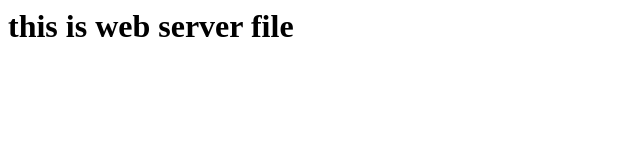
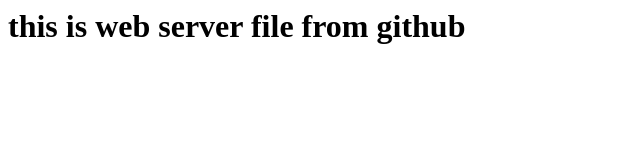
Before and after one commit to RAKIVISHNU/FirstProject, a plain HTML site: page index.html in a window 1280 px wide. Shown: the whole page, without its empty margins (0-640 px from the left). Drawn offline with Linux system fonts and the light colour scheme.

Commit message:
Update index.html
updated the file from github directly

```diff
--- a/index.html
+++ b/index.html
@@ -1 +1 @@
-<h1> this is web server file </h1>
+<h1> this is web server file from github </h1>
```
